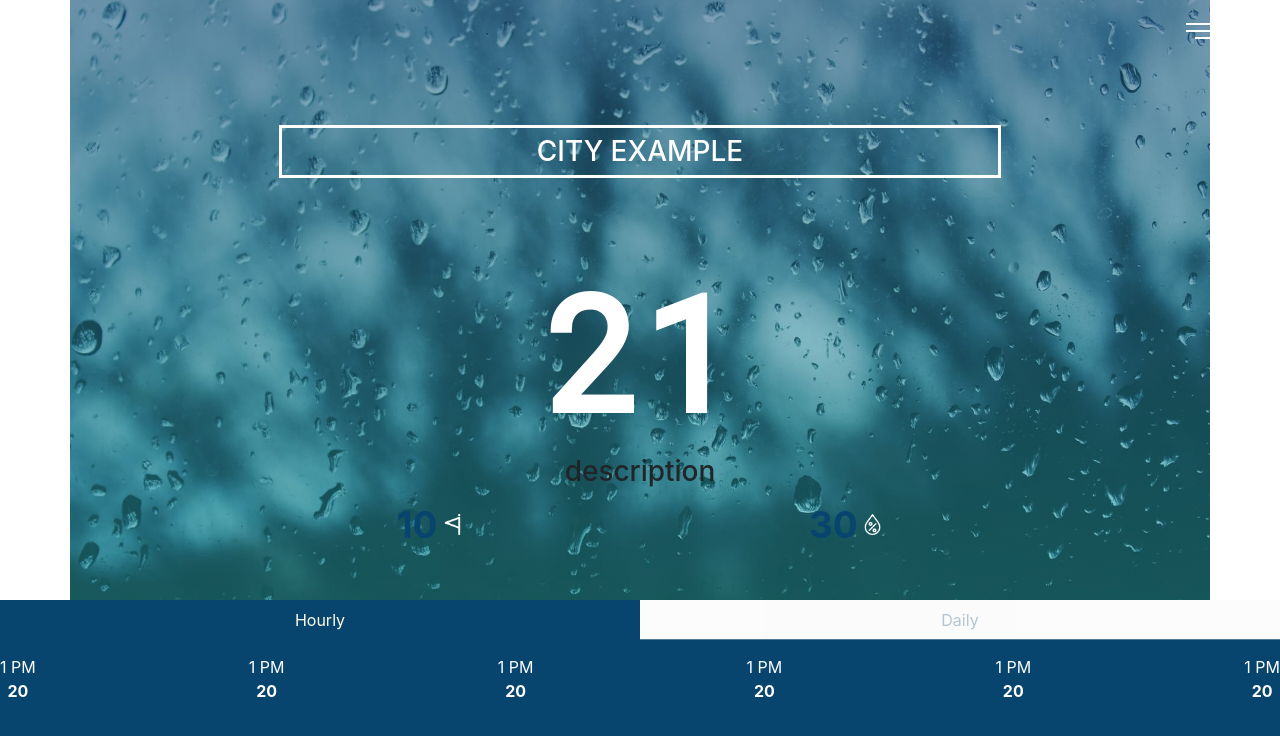
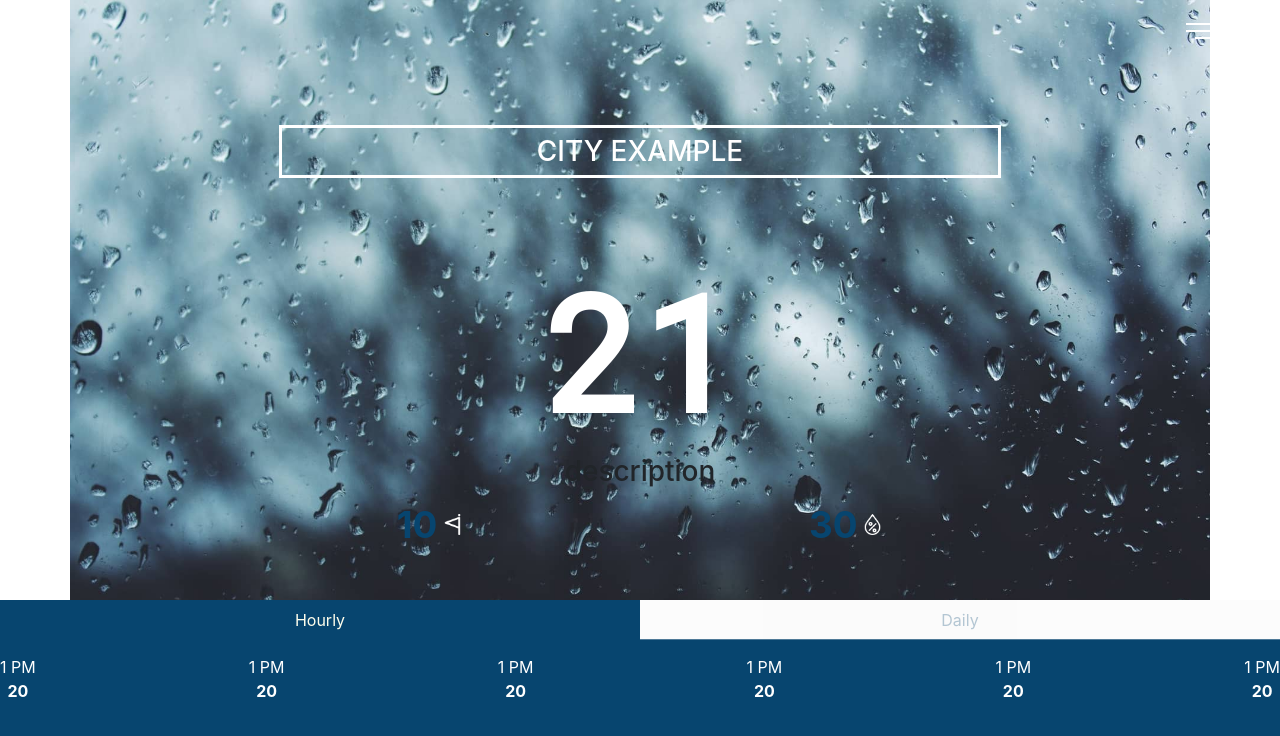
Before and after one commit to amine-louni/djaw, a website: page index.html in a window 1280 px wide. Drawn offline with nearby package versions, Linux system fonts and the light colour scheme.

```diff
--- a/scss/_components.scss
+++ b/scss/_components.scss
@@ -21,12 +21,7 @@
 /*MAIN DISPLAY*/
 
 .main-display {
-  background-image: linear-gradient(
-      to bottom,
-      rgba($color-primary, 0.5),
-      rgba($color-primary-light, 0.4)
-    ),
-    url("../img/bg-images/rain.jpg");
+  background-image: url("../img/bg-images/rain.jpg");
   background-size: cover;
   &__city {
     border: 3px solid #fff;
```
Also changed, not shown: css/main.css, 2 other files.
